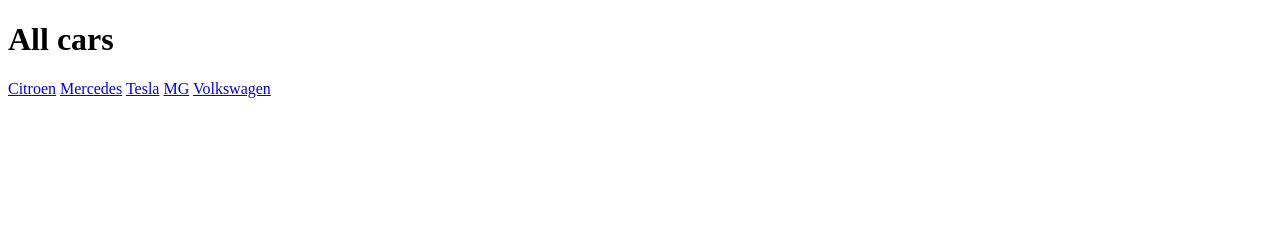
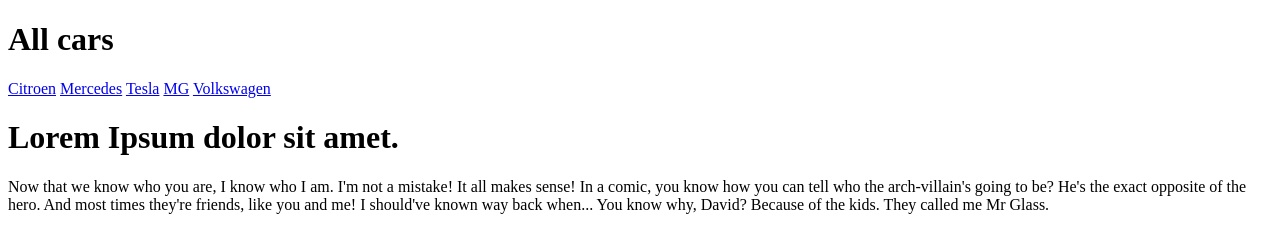
Before and after one commit to MrByteBear/bilprojekt, a plain HTML site: page index.html in a window 1280 px wide. Drawn offline with Linux system fonts and the light colour scheme.

Commit message:
add to index.html

```diff
--- a/index.html
+++ b/index.html
@@ -15,9 +15,15 @@
     <a href="tesla.html">Tesla</a>
     <a href="mg.html">MG</a>
     <a href="volkswagen.html">Volkswagen</a>
-
-
-
 </body>
+<main>
+    <h1>Lorem Ipsum dolor sit amet.</h1>
+    <p>
+        Now that we know who you are, I know who I am. I'm not a mistake! It all makes sense! In a comic, you know how
+        you can tell who the arch-villain's going to be? He's the exact opposite of the hero. And most times they're
+        friends, like you and me! I should've known way back when... You know why, David? Because of the kids. They
+        called me Mr Glass.
+    </p>
+</main>
 
 </html>
```
